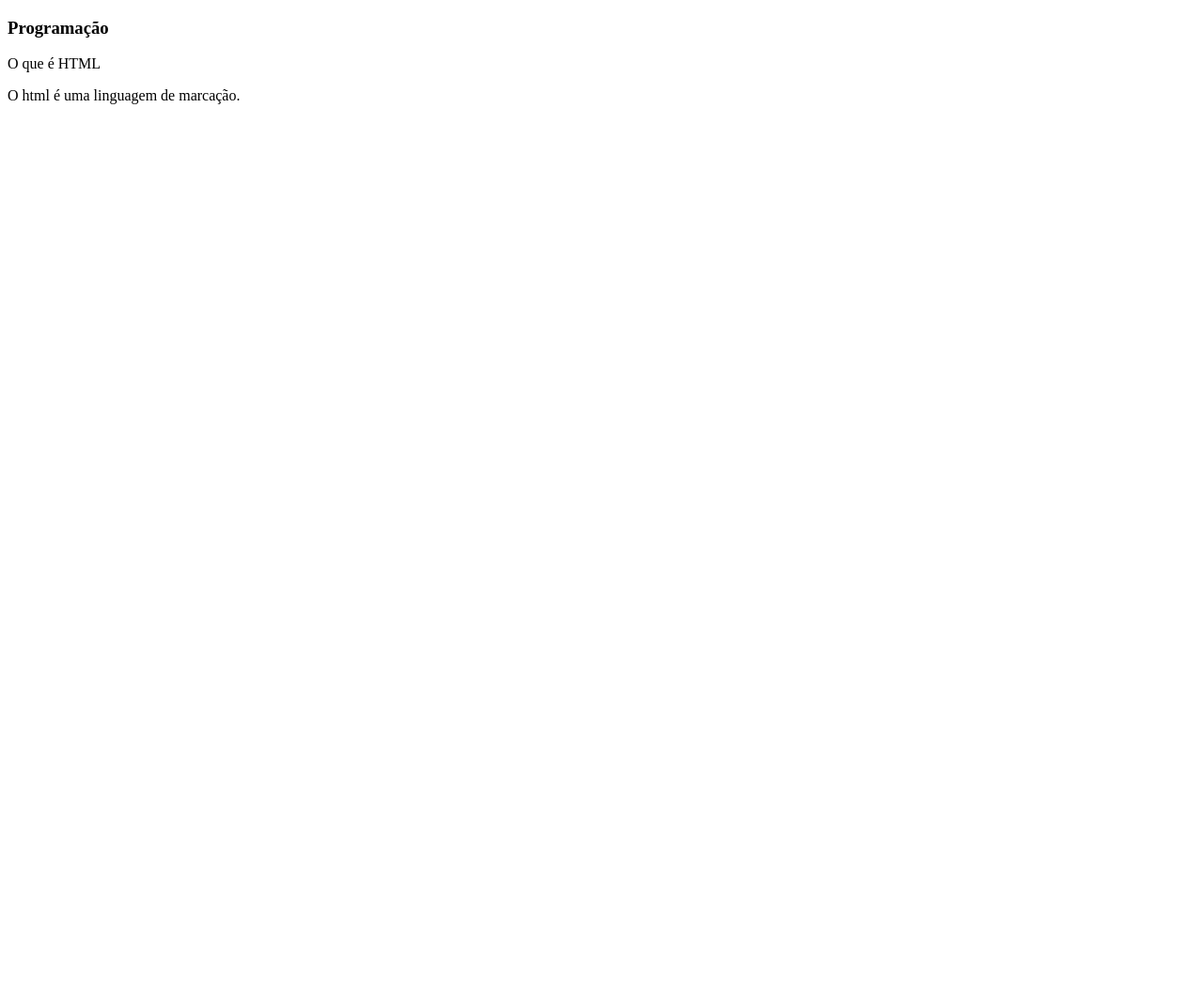
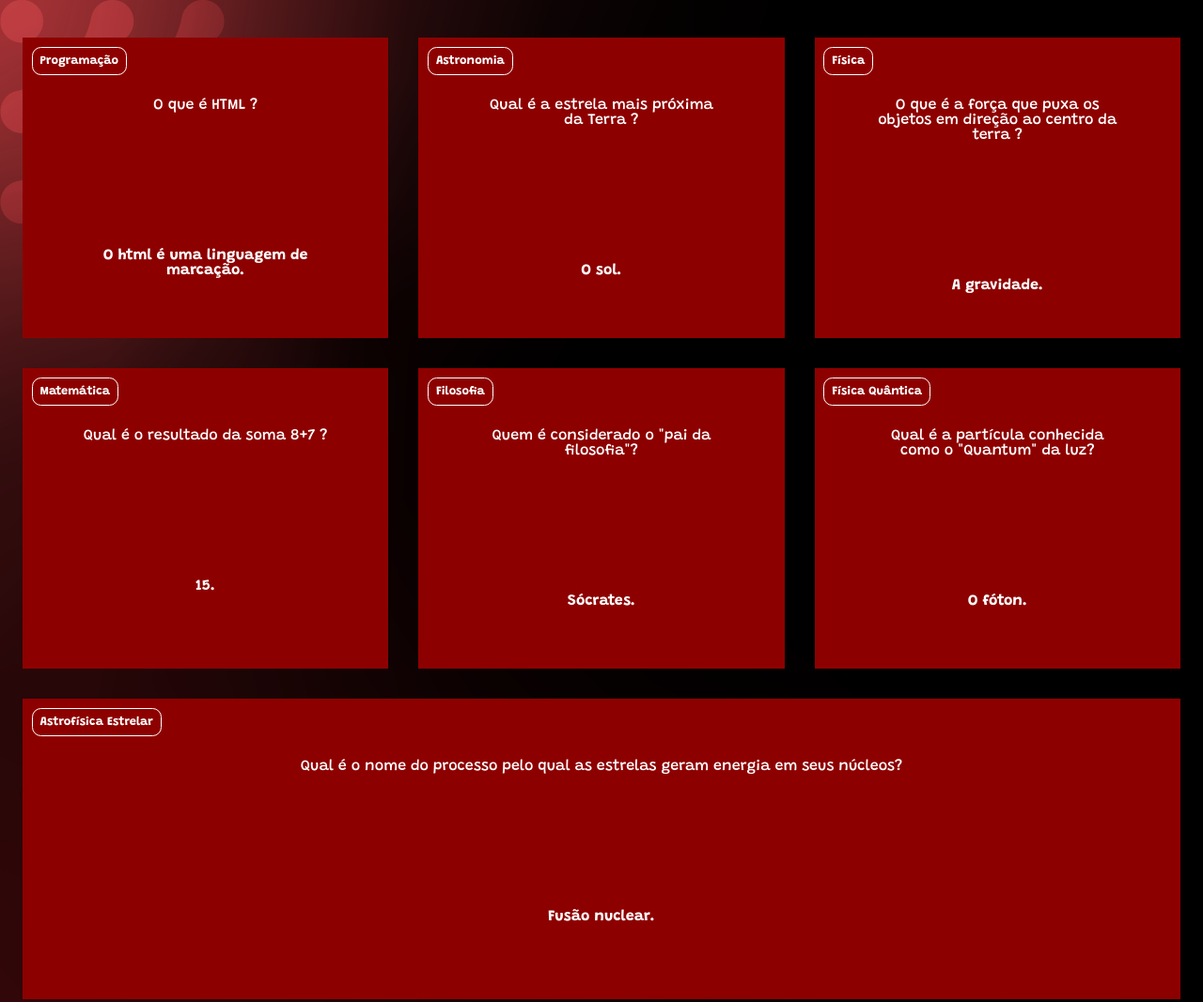
Before and after one commit to evelin444/FlashCardes-3t, a plain HTML site: page index.html in a window 1280 px wide. Shown: the top 1067 px of the page at 94% size. Before the commit the page ends 800 px from the top, so only its background shows below. Drawn offline with Linux system fonts and the light colour scheme.

Commit message:
31/10/2024

```diff
--- a/assets/style.css
+++ b/assets/style.css
@@ -0,0 +1,70 @@
+@import url('https://fonts.googleapis.com/css2?family=Grandstander:ital,wght@0,100..900;1,100..900&display=swap');
+
+:root{
+  --text-color: #ffffff;
+  --card-front-color: #8d0000;
+  --card-back-color: #ffffff;
+}
+
+body {
+  background: url(img/bg-desktop-red.webp);
+  font-family: Grandstander;
+}
+
+.cartao__conteudo {
+    background-color: var(--card-front-color);
+    text-align: center;
+    height: 100%;
+  }
+
+  #container {
+    display: flex;
+    flex-wrap: wrap;
+  }
+
+  .cartao {
+    margin: 1rem 1rem;
+    height: 20rem;
+    flex-grow: 1;
+    flex-basis: calc(33% - 6rem);
+  }
+
+  .cartao__conteudo p {
+    padding: 4rem;
+  }
+
+  .cartao__conteudo h3 {
+    color: var(--text-color);
+    border: 1px solid var(--text-color);
+    text-align: left;
+    padding: 0.5rem;
+    position: absolute;
+    margin: 0.6rem;
+    border-radius: 0.6rem;
+    font-size: 1vw;
+  }
+
+  .cartao__conteudo__pergunta p {
+    color: var(--text-color);
+    font-weight: 500;
+  }
+
+  .cartao__conteudo__resposta p {
+    color: var(--card-back-color);
+    font-weight: 700;
+  }
+
+  footer {
+    background-color: black;
+    color: white;
+    position: fixed;
+    bottom: 0;
+    width: 100%;
+    height: 2rem;
+  }
+
+  footer p {
+    text-align: center;
+    font-size: 0.6rem;
+    margin-top: 0.5rem;
+  }
--- a/index.html
+++ b/index.html
@@ -3,17 +3,19 @@
 <head>
     <meta charset="UTF-8">
     <meta name="viewport" content="width=device-width, initial-scale=1.0">
+    <link rel="stylesheet" href="assets/style.css">
     <title>Flash Cardes</title>
 </head>
 <body>
     <main>
         <section id="container">
+
 <article class="cartao">
 <div class="cartao__conteudo">
 <h3>Programação</h3>
 
 <div class="cartao__conteudo__pergunta">
-<p>O que é HTML</p>
+<p>O que é HTML ?</p>
 </div>
 
 <div class="cartao__conteudo__resposta">
@@ -21,6 +23,91 @@
 </div>
 </div>
 </article>
+
+<article class="cartao">
+    <div class="cartao__conteudo">
+    <h3>Astronomia</h3>
+
+    <div class="cartao__conteudo__pergunta">
+    <p>Qual é a estrela mais próxima da Terra ?</p>
+    </div>
+
+    <div class="cartao__conteudo__resposta">
+    <p>O sol.</p>
+    </div>
+    </div>
+    </article>
+
+    <article class="cartao">
+        <div class="cartao__conteudo">
+        <h3>Física</h3>
+
+        <div class="cartao__conteudo__pergunta">
+        <p>O que é a força que puxa os objetos em direção ao centro da terra ?</p>
+        </div>
+
+        <div class="cartao__conteudo__resposta">
+        <p>A gravidade.</p>
+        </div>
+        </div>
+        </article>
+
+        <article class="cartao">
+            <div class="cartao__conteudo">
+            <h3>Matemática</h3>
+
+            <div class="cartao__conteudo__pergunta">
+            <p>Qual é o resultado da soma 8+7 ?</p>
+            </div>
+
+            <div class="cartao__conteudo__resposta">
+            <p>15.</p>
+            </div>
+            </div>
+            </article>
+
+            <article class="cartao">
+                <div class="cartao__conteudo">
+                <h3>Filosofia</h3>
+
+                <div class="cartao__conteudo__pergunta">
+                <p>Quem é considerado o "pai da filosofia"?</p>
+                </div>
+
+                <div class="cartao__conteudo__resposta">
+                <p>Sócrates.</p>
+                </div>
+                </div>
+                </article>
+
+                <article class="cartao">
+                    <div class="cartao__conteudo">
+                    <h3>Física Quântica</h3>
+
+                    <div class="cartao__conteudo__pergunta">
+                    <p>Qual é a partícula conhecida como o "Quantum" da luz?</p>
+                    </div>
+
+                    <div class="cartao__conteudo__resposta">
+                    <p>O fóton.</p>
+                    </div>
+                    </div>
+                    </article>
+
+                    <article class="cartao">
+                        <div class="cartao__conteudo">
+                        <h3>Astrofísica Estrelar</h3>
+
+                        <div class="cartao__conteudo__pergunta">
+                        <p>Qual é o nome do processo pelo qual as estrelas geram energia em seus núcleos?</p>
+                        </div>
+
+                        <div class="cartao__conteudo__resposta">
+                        <p>Fusão nuclear.</p>
+                        </div>
+                        </div>
+                        </article>
+
         </section>
     </main>
 </body>
```
Also changed, not shown: assets/img/bg-desktop-red.webp (added).
